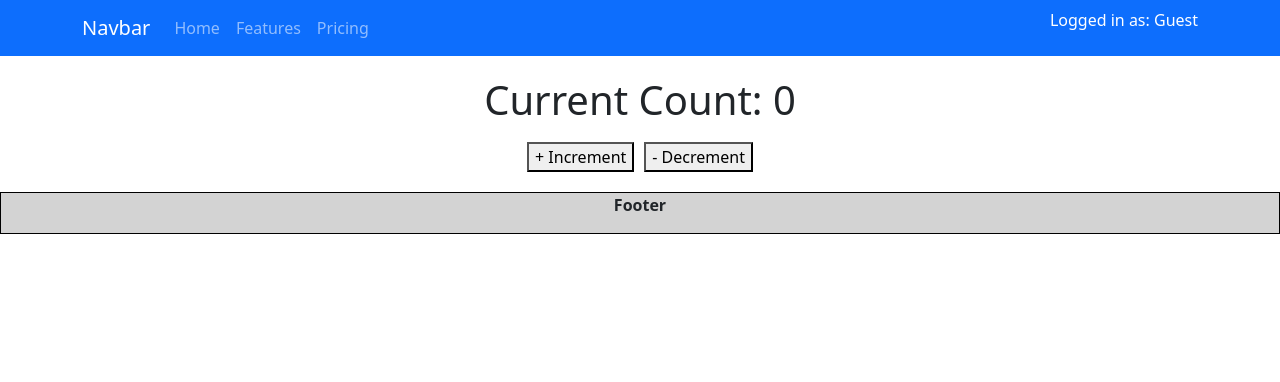
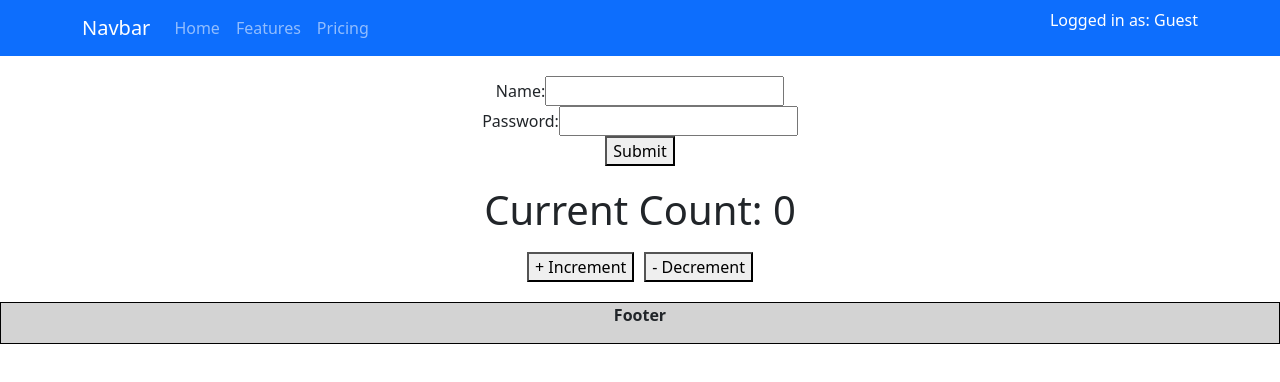
Before and after one commit to Akash0605/batch-2025, a React (Create React App) app in the folder react-tutorial/: page / in a window 1280 px wide. Shown: the top 382 px of the page. Built offline with nearby package versions, Linux system fonts and the light colour scheme.

Commit message:
Creatin and submiting form

```diff
--- a/react-tutorial/src/App.js
+++ b/react-tutorial/src/App.js
@@ -4,6 +4,7 @@ import UserList from "./component/UserList"
 import Navbar from "./component/navbar/Navbar"
 import Footer from "./component/footer/Footer"
 import Login from "./component/login/Login"
+import Form from "./component/form/Form"
 
 import { useState } from 'react';
 
@@ -40,6 +41,8 @@ function App() {
         isLoggedInBool ? <UserList /> : <Login />
       } */}
 
+      <Form />
+
       <div style={{ display: "flex", flexDirection: "column", alignItems: "center", gap: "10px" }}>
 
         <h1>Current Count: {count}</h1>
--- /dev/null
+++ b/react-tutorial/src/component/form/Form.js
@@ -0,0 +1,37 @@
+import { useState } from "react";
+export default function Form(){
+
+    const [name, setName] = useState("");
+    const [password, setPassword] = useState("");
+
+
+    console.log("Name : ", name);
+    console.log("Password : ", password);
+
+    function submitForm(e){
+        e.preventDefault();
+        console.log("Form submitted");
+        console.log("Name : ", name);
+        console.log("Password : ", password);
+
+        setTimeout(() => {
+            alert("Form submitted successfully");
+            setName("");
+            setPassword("");
+        }, 2000);
+    }
+
+    return(
+        <div>
+            <form>
+                <label htmlFor="name">Name:</label>
+                <input type="text" id="name" name="name" value={name} onChange={(e) => setName(e.target.value)} />
+                <br />
+                <label htmlFor="password">Password:</label>
+                <input type="password" id="password" name="password" value={password} onChange={(e) => setPassword(e.target.value)} />
+                <br />
+                <button type="submit" onClick={submitForm}>Submit</button>
+            </form>
+        </div>
+    )
+}
```
